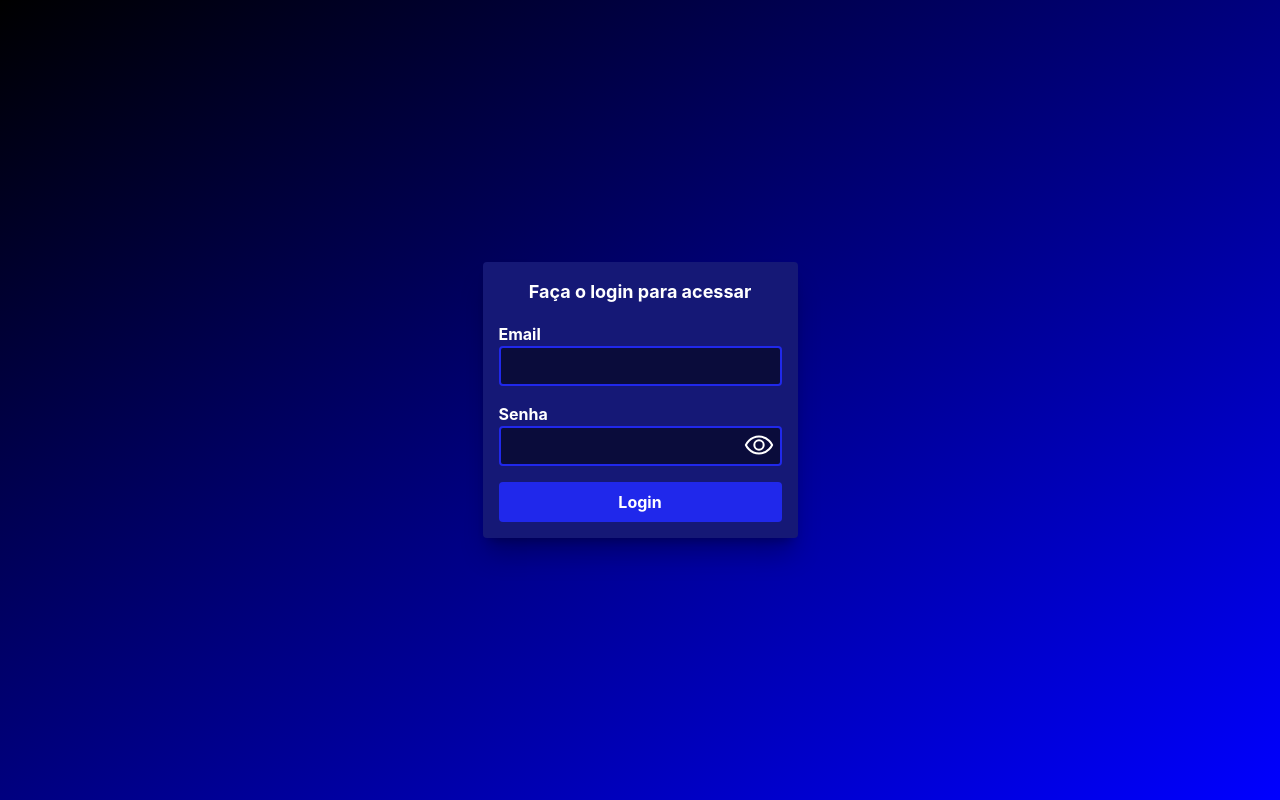
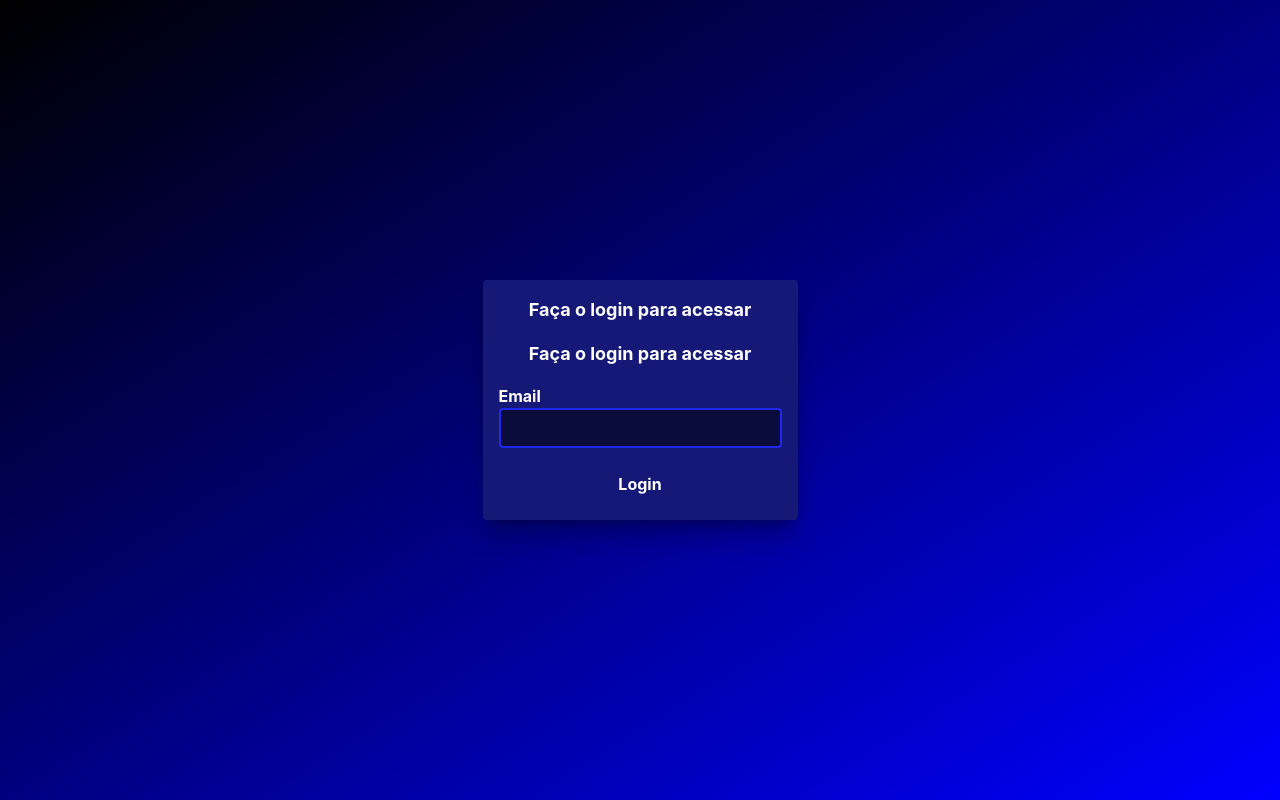
Before and after one commit to JoaoVictor-FA/Projeto-Eng-soft, a React (Vite) app in the folder frontend-engsoft/: page / in a window 1280 px wide. Built offline with nearby package versions, Linux system fonts and the light colour scheme.

Commit message:
resolvendo as cores e inicio respostas

```diff
--- a/frontend-engsoft/src/App.tsx
+++ b/frontend-engsoft/src/App.tsx
@@ -1,10 +1,12 @@
 import Login from './components/Login'
+import Respostas from './components/Respostas'
 
 function App() {
 
   return (
     <div className='bg-gradient-to-br from-black to-blue-pure h-screen flex justify-center items-center'>
-      <Login />
+      {/* <Login /> */}
+      <Respostas />
     </div>
   )
 }
--- /dev/null
+++ b/frontend-engsoft/src/components/Respostas.tsx
@@ -0,0 +1,25 @@
+import { useState } from "react";
+import eye from "../assets/Eye.svg";
+
+export default function Respostas() {
+
+  return (
+    <div className="flex flex-col items-center h-max w-70 bg-blue-darker text-white p-4 gap-4 font-bold rounded shadow-xl shadow-gray-main ">
+      <h1 className="text-lg">Faça o login para acessar</h1>
+      <h1 className="text-lg">Faça o login para acessar</h1>
+      <div>
+        <label className="flex flex-col">
+          Email
+          <input
+            type="email"
+            name="email"
+            className="bg-gray-dark h-10 border-blue-main border-2 rounded focus:outline-none p-2"
+          />
+        </label>
+      </div>
+      <button className="bg- w-full h-10 rounded font-bold">
+        Login
+      </button>
+    </div>
+  );
+}
--- a/frontend-engsoft/tailwind.config.cjs
+++ b/frontend-engsoft/tailwind.config.cjs
@@ -2,7 +2,7 @@
 module.exports = {
   content: ["./index.html", "./src/**/*.{js,ts,jsx,tsx}"],
   theme: {
-    extend: {},
+    extend: {
       colors: {
         blue: {
           main: "#2028EB",
@@ -19,5 +19,6 @@ module.exports = {
         }
       },
     },
+  },
   plugins: [],
 };
```
Also changed, not shown: 1 other file (tests, documents, lock files or other folders). Lines whose indentation alone changed are shown as unchanged.
